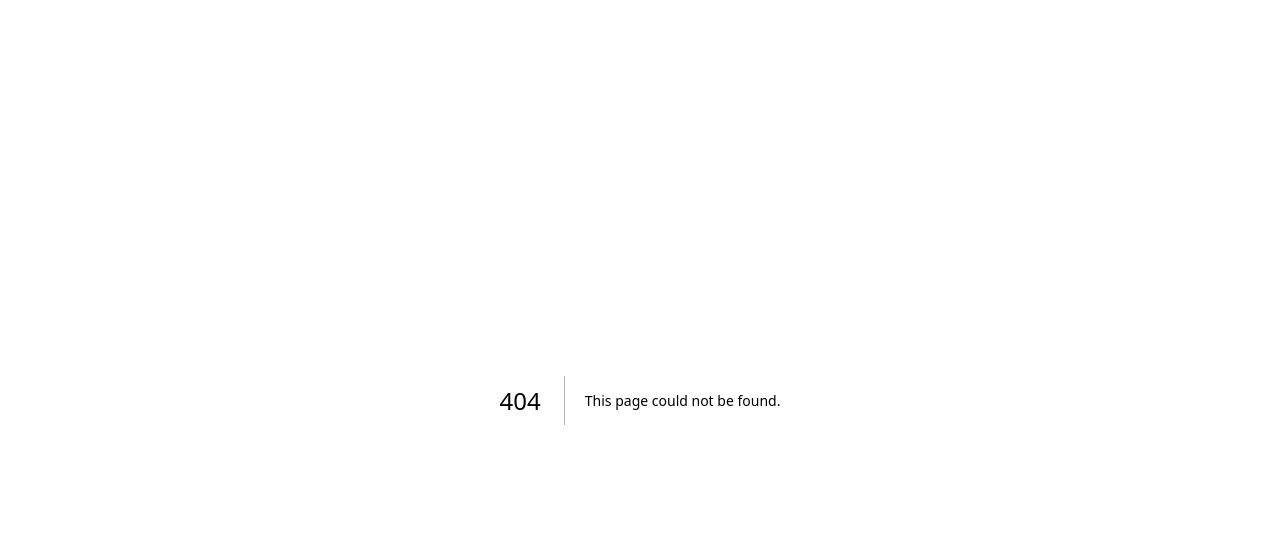
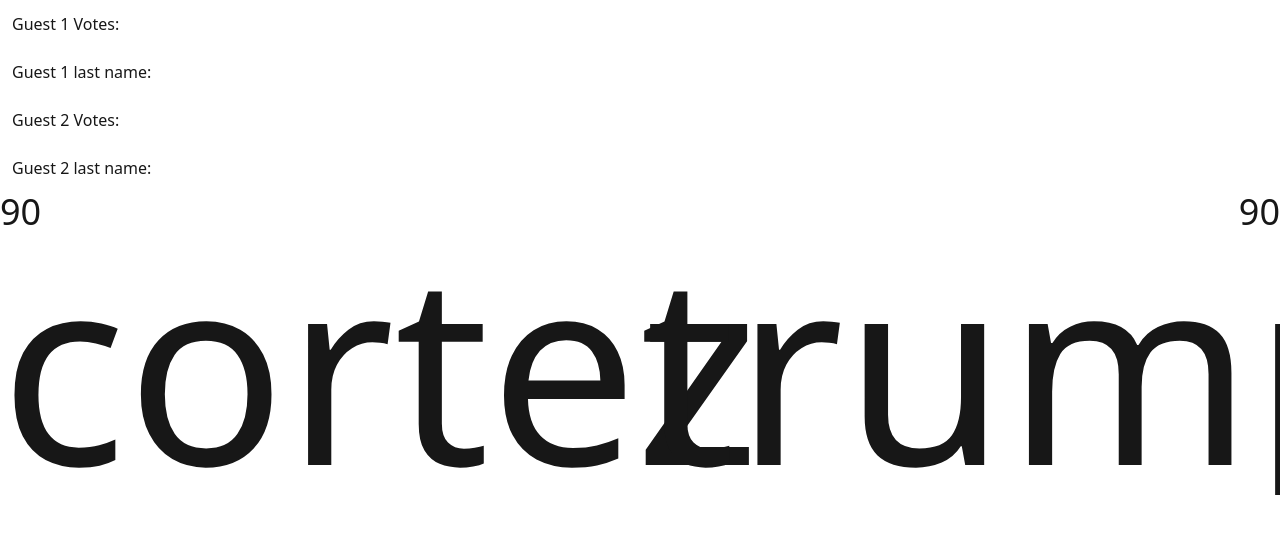
Before and after one commit to AmoebaLabsAI/the-pulse-votes-overlay, a Next.js app: page /overlay in a window 1280 px wide. Before the commit this address had no page. Shown: the top 534 px of the page. Built offline with nearby package versions, Linux system fonts and the light colour scheme.

Commit message:
add an overlay page

```diff
--- a/app/globals.css
+++ b/app/globals.css
@@ -17,7 +17,6 @@
 body {
   color: var(--foreground);
   background: var(--background);
-  font-family: Arial, Helvetica, sans-serif;
 }
 
 @layer utilities {
@@ -25,3 +24,13 @@ body {
     text-wrap: balance;
   }
 }
+
+.guest1-lastname, .guest2-lastname {
+  --scale-factor: 1;
+}
+
+@supports (width: fit-content) {
+  .guest1-lastname, .guest2-lastname {
+    --scale-factor: min(1, var(--container-width) / var(--content-width));
+  }
+}
--- /dev/null
+++ b/app/hooks/useCountAnimation.ts
@@ -0,0 +1,32 @@
+import { useState, useEffect } from "react";
+
+export const useCountAnimation = (
+  targetValue: number | null,
+  duration: number = 1000,
+  steps: number = 30
+) => {
+  const [currentValue, setCurrentValue] = useState(targetValue);
+
+  useEffect(() => {
+    if (targetValue === null || targetValue === currentValue) return;
+
+    const startValue = currentValue || 0;
+    const difference = targetValue - startValue;
+    const increment = difference / steps;
+    let currentStep = 0;
+
+    const timer = setInterval(() => {
+      currentStep++;
+      if (currentStep === steps) {
+        setCurrentValue(targetValue);
+        clearInterval(timer);
+      } else {
+        setCurrentValue(Math.round(startValue + increment * currentStep));
+      }
+    }, duration / steps);
+
+    return () => clearInterval(timer);
+  }, [targetValue, duration, steps, currentValue]);
+
+  return currentValue;
+};
--- a/app/layout.tsx
+++ b/app/layout.tsx
@@ -1,16 +1,11 @@
 import type { Metadata } from "next";
-import localFont from "next/font/local";
+import { Roboto_Flex } from "next/font/google";
 import "./globals.css";
 
-const geistSans = localFont({
-  src: "./fonts/GeistVF.woff",
-  variable: "--font-geist-sans",
-  weight: "100 900",
-});
-const geistMono = localFont({
-  src: "./fonts/GeistMonoVF.woff",
-  variable: "--font-geist-mono",
-  weight: "100 900",
+const robotoFlex = Roboto_Flex({
+  subsets: ["latin"],
+  axes: ["wdth"],
+  variable: "--font-roboto-flex",
 });
 
 export const metadata: Metadata = {
@@ -20,16 +15,12 @@ export const metadata: Metadata = {
 
 export default function RootLayout({
   children,
-}: Readonly<{
+}: {
   children: React.ReactNode;
-}>) {
+}) {
   return (
-    <html lang="en">
-      <body
-        className={`${geistSans.variable} ${geistMono.variable} antialiased`}
-      >
-        {children}
-      </body>
+    <html lang="en" className={`${robotoFlex.variable}`}>
+      <body>{children}</body>
     </html>
   );
 }
--- /dev/null
+++ b/app/overlay/page.tsx
@@ -0,0 +1,213 @@
+/* eslint-disable @typescript-eslint/no-explicit-any */
+
+"use client";
+
+import { useState, useRef, useEffect } from "react";
+import { useCountAnimation } from "../hooks/useCountAnimation";
+
+export default function Overlay() {
+  const [guest1Votes, setGuest1Votes] = useState<number | null>(90);
+  const [guest2Votes, setGuest2Votes] = useState<number | null>(90);
+  const [guest1Name, setGuest1Name] = useState<string>("cortez");
+  const [guest2Name, setGuest2Name] = useState<string>("trump");
+
+  const guest1TextRef = useRef<HTMLParagraphElement>(null);
+  const guest1ContainerRef = useRef<HTMLDivElement>(null);
+
+  // Animate the vote counts
+  const animatedGuest1Votes = useCountAnimation(guest1Votes);
+  const animatedGuest2Votes = useCountAnimation(guest2Votes);
+
+  // Calculate vote ratio with animated values
+  const votesRatio =
+    animatedGuest1Votes && animatedGuest2Votes
+      ? animatedGuest1Votes / (animatedGuest1Votes + animatedGuest2Votes)
+      : 0.5;
+
+  // Convert ratio to weight (100-900 scale)
+  const getWeight = (ratio: number) => {
+    return Math.round(ratio * 800 + 100);
+  };
+
+  const guest1FontWeight = getWeight(votesRatio);
+  const guest2FontWeight = getWeight(1 - votesRatio);
+
+  // Calculate font size for each name individually
+  const getFontSize = () => {
+    const viewportWidth =
+      typeof window !== "undefined" ? window.innerWidth : 1920;
+
+    // Use the smaller container width to ensure both names fit
+    const smallerWidth = Math.min(guest1Width, guest2Width);
+    const longerNameLength = Math.max(guest1Name.length, guest2Name.length);
+
+    // Calculate available width in pixels
+    const paddingPixels = 8;
+    const containerPixels =
+      (viewportWidth * smallerWidth) / 100 - paddingPixels;
+
+    // Calculate font size based on longer name and smaller container
+    const fontSize =
+      (containerPixels / longerNameLength / (viewportWidth / 100)) * 2.5;
+
+    return Math.max(8, fontSize);
+  };
+
+  // Calculate font stretch to exactly fill container width
+  const getStretch = (
+    name: string,
+    containerWidth: number,
+    fontSize: number
+  ) => {
+    const viewportWidth =
+      typeof window !== "undefined" ? window.innerWidth : 1920;
+    const paddingPixels = 8;
+    const containerPixels =
+      (viewportWidth * containerWidth) / 100 - paddingPixels;
+
+    // Calculate base width using shared font size
+    const baseCharWidth = (viewportWidth * fontSize) / 120;
+    const baseTextWidth = baseCharWidth * name.length;
+
+    // Calculate stretch needed
+    const stretchNeeded = (containerPixels / baseTextWidth) * 100;
+
+    return Math.max(75, Math.min(3000, stretchNeeded * 1.4));
+  };
+
+  // Calculate container width proportional to votes (50/50 to 65/35)
+  const getWidth = (ratio: number) => {
+    if (Math.abs(ratio - 0.5) < 0.001) return 50; // Equal votes = equal width
+
+    // Scale linearly from 50% to 65%
+    const width = 50 + (ratio - 0.5) * 30; // Changed from 60 to 30 to scale to 65%
+    return Math.max(35, Math.min(65, width)); // Changed from 20/80 to 35/65 split
+  };
+
+  const guest1Width = getWidth(votesRatio);
+  const guest2Width = 100 - guest1Width; // Ensure total is exactly 100%
+
+  // Calculate a single font size for both names
+  const sharedFontSize = getFontSize();
+
+  // Calculate stretches using shared font size
+  const guest1Stretch = getStretch(guest1Name, guest1Width, sharedFontSize);
+  const guest2Stretch = getStretch(guest2Name, guest2Width, sharedFontSize);
+
+  // Debug measurements
+  useEffect(() => {
+    if (guest1TextRef.current && guest1ContainerRef.current) {
+      const textWidth = guest1TextRef.current.getBoundingClientRect().width;
+      const containerWidth =
+        guest1ContainerRef.current.getBoundingClientRect().width;
+
+      console.log("Text width:", textWidth);
+      console.log("Container width:", containerWidth);
+      console.log("Current stretch:", guest1Stretch);
+      console.log("Ratio needed:", containerWidth / textWidth);
+    }
+  }, [guest1Stretch, guest1Name, guest1Width]);
+
+  return (
+    <div className="max-w-screen overflow-x-hidden">
+      <div className="p-3">
+        <label>Guest 1 Votes:</label>
+        <input
+          type="number"
+          className="text-black"
+          onChange={(e) => {
+            setGuest1Votes(Number(e.target.value));
+          }}
+        />
+      </div>
+      <div className="p-3">
+        <label>Guest 1 last name:</label>
+        <input
+          type="text"
+          className="text-black"
+          onChange={(e) => {
+            setGuest1Name(e.target.value);
+          }}
+        />
+      </div>
+      <div className="p-3">
+        <label>Guest 2 Votes:</label>
+        <input
+          type="number"
+          className="text-black"
+          onChange={(e) => {
+            setGuest2Votes(Number(e.target.value));
+          }}
+        />
+      </div>
+      <div className="p-3">
+        <label>Guest 2 last name:</label>
+        <input
+          type="text"
+          className="text-black"
+          onChange={(e) => {
+            setGuest2Name(e.target.value);
+          }}
+        />
+      </div>
+      <div className="flex w-screen max-w-full font-roboto-flex">
+        <div
+          className="flex"
+          style={{
+            width: `${guest1Width}%`,
+          }}
+        >
+          <div className="flex flex-col w-full min-w-0">
+            <p className="guest1-vote-count text-4xl">
+              {animatedGuest1Votes ?? 0}
+            </p>
+            <div
+              ref={guest1ContainerRef}
+              className="w-full flex items-end min-w-0"
+            >
+              <p
+                ref={guest1TextRef}
+                style={{
+                  fontStretch: `${guest1Stretch}%`,
+                  fontWeight: guest1FontWeight,
+                  maxWidth: "100%",
+                  fontSize: `${sharedFontSize}vw`,
+                }}
+                className="guest1-lastname leading-none whitespace-nowrap text-left w-full"
+              >
+                {guest1Name}
+              </p>
+            </div>
+          </div>
+        </div>
+        <div
+          className="flex"
+          style={{
+            width: `${guest2Width}%`,
+          }}
+        >
+          <div className="flex flex-col w-full min-w-0 overflow-hidden">
+            <p className="guest2-vote-count text-4xl text-right">
+              {animatedGuest2Votes ?? 0}
+            </p>
+            <div className="w-full flex items-end justify-end min-w-0 overflow-hidden">
+              <div className="w-full min-w-0 overflow-hidden">
+                <p
+                  style={{
+                    fontStretch: `${guest2Stretch}%`,
+                    fontWeight: guest2FontWeight,
+                    maxWidth: "100%",
+                    fontSize: `${sharedFontSize}vw`,
+                  }}
+                  className="guest2-lastname leading-none whitespace-nowrap text-right w-full"
+                >
+                  {guest2Name}
+                </p>
+              </div>
+            </div>
+          </div>
+        </div>
+      </div>
+    </div>
+  );
+}
```
